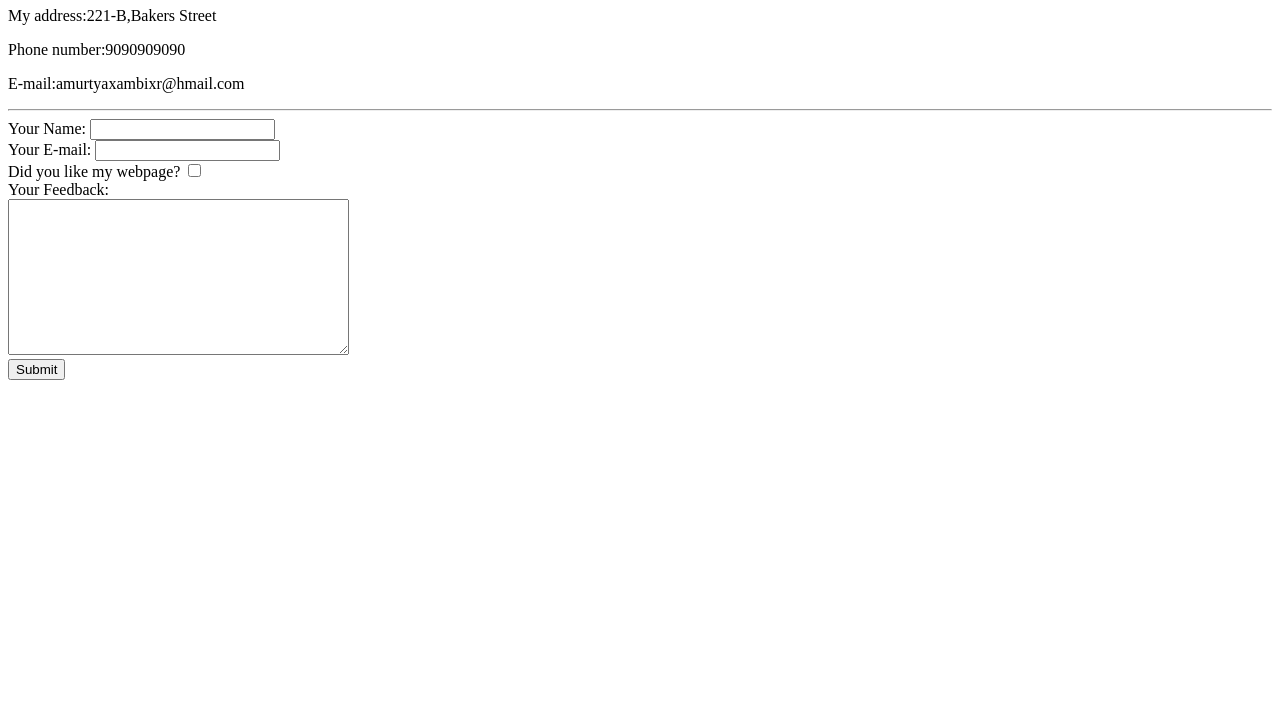
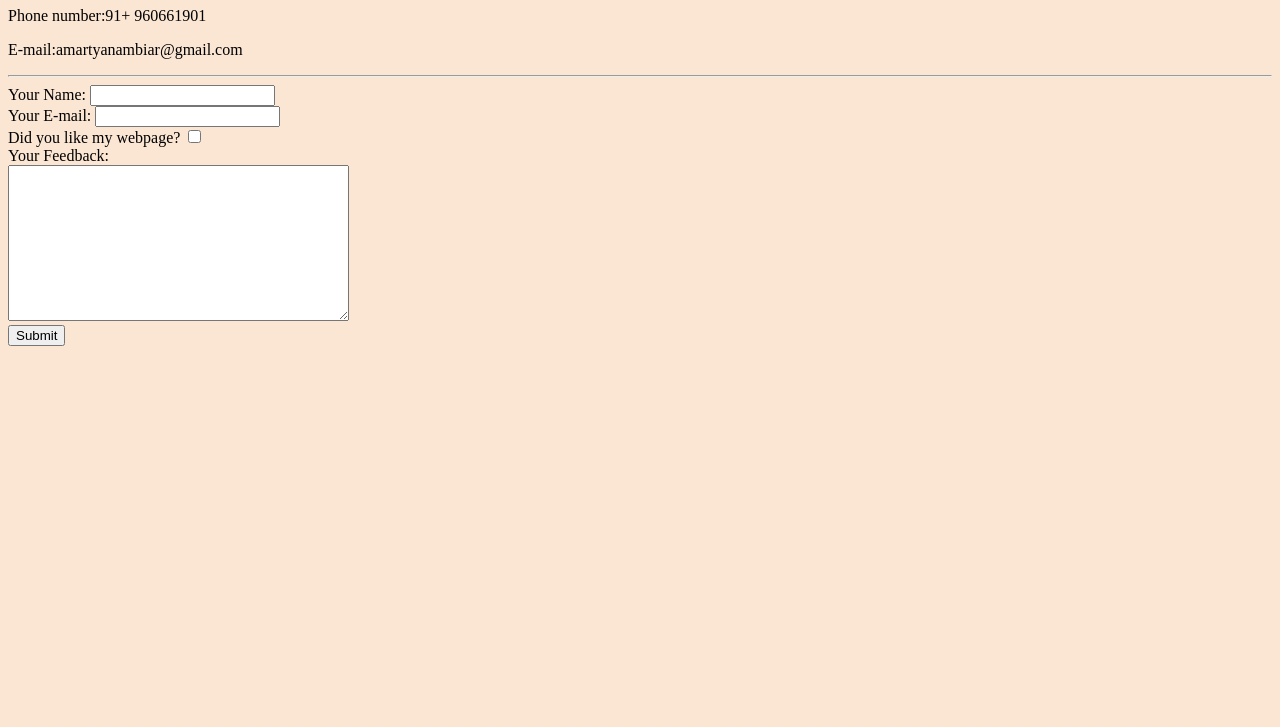
Before and after one commit to amartyanambiar/mysite, a plain HTML site: page html/contact.html in a window 1280 px wide. Shown: the part 73-800 px from the top of the page. Drawn offline with Linux system fonts and the light colour scheme.

Commit message:
Update contact.html

```diff
--- a/html/contact.html
+++ b/html/contact.html
@@ -3,12 +3,20 @@
   <head>
     <meta charset="utf-8">
     <title>Contact Me</title>
+    <style>
+    body{
+ background-color:#fbe6d4;
+        }
+ tyle:none;
+  border-top-style:dotted;
+  border-width:5px;
+  }
+    </style>
   </head>
   <body>
     <h1>My Contact Details</h1>
-    <p>My address:221-B,Bakers Street</p>
-    <p>Phone number:9090909090</p>
-    <p>E-mail:amurtyaxambixr@hmail.com</p>
+    <p>Phone number:91+ 960661901</p>
+    <p>E-mail:amartyanambiar@gmail.com</p>
     <hr>
     <form class="" action="mailto:amartyanambiar@gmail.com" method="post" enctype="text/plain">
       <label>Your Name:</label>
```
